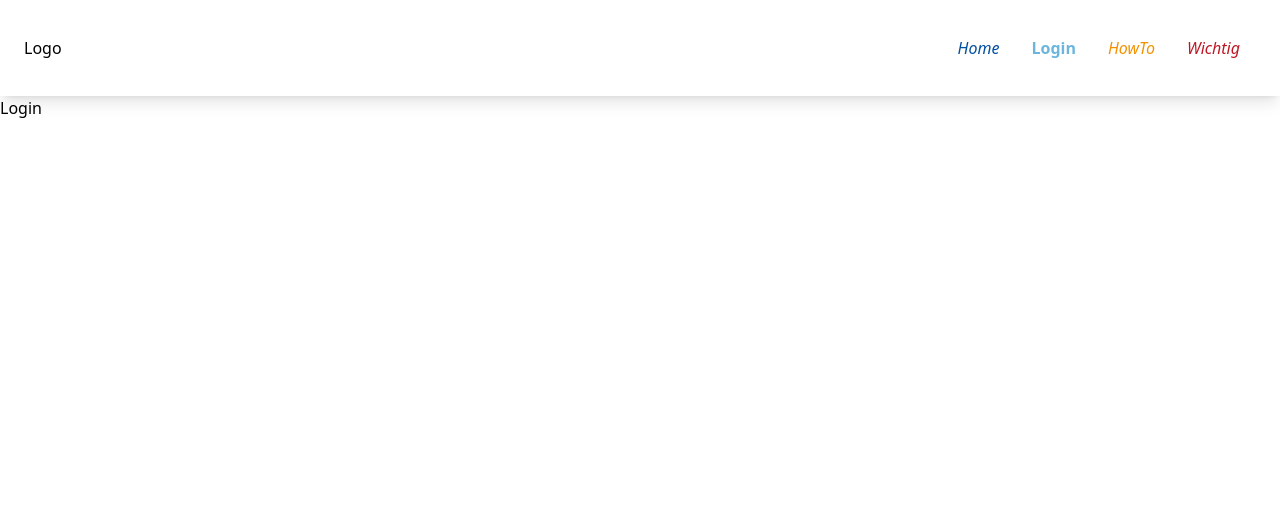
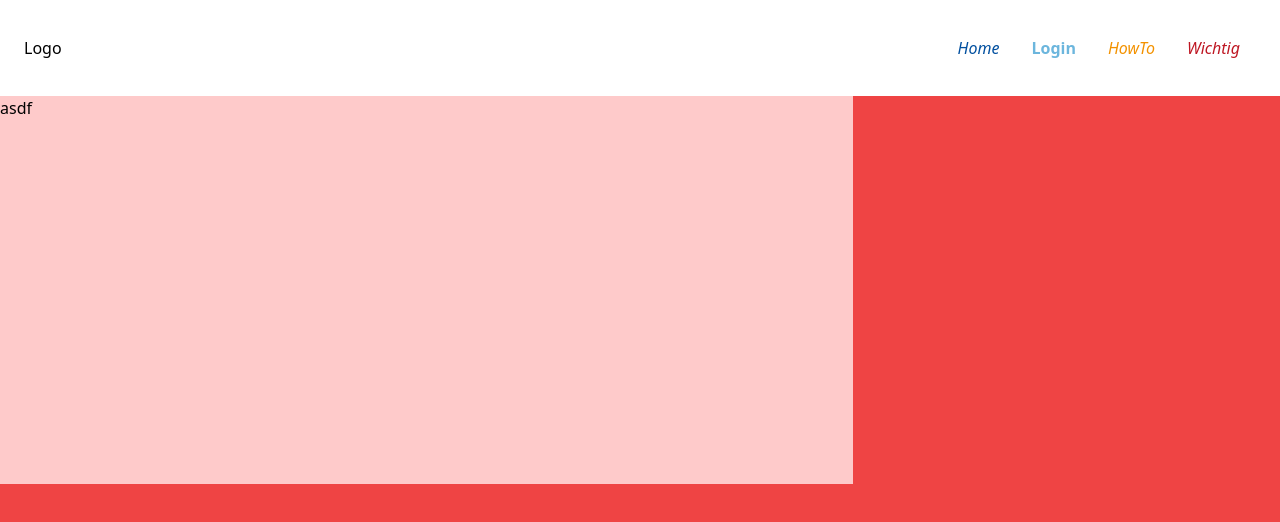
Before and after one commit to ManuelPuchner/3ahitm_medt_sommerprojekt, a React (Vite) app: page /login in a window 1280 px wide. Shown: the top 522 px of the page. Built offline with nearby package versions, Linux system fonts and the light colour scheme.

Commit message:
feat: smaller changes + documentation

```diff
--- a/src/main.tsx
+++ b/src/main.tsx
@@ -2,7 +2,7 @@ import React from "react";
 import ReactDOM from "react-dom/client";
 import "./index.css";
 
-import { BrowserRouter, createBrowserRouter, Route, RouterProvider, Routes } from "react-router-dom";
+import { BrowserRouter, Route, Routes } from "react-router-dom";
 
 import Layout from "./layout/Layout";
 
--- a/src/pages/Login.tsx
+++ b/src/pages/Login.tsx
@@ -2,8 +2,12 @@ import React from 'react'
 
 function Login() {
   return (
-    <div>Login</div>
-  )
+    <div className="relative h-[calc(100vh-24px)] bg-red-500">
+      <div className="login-card h-1/2 w-2/3 bg-red-200">
+        asdf
+      </div>
+    </div>
+  );
 }
 
 export default Login
```
Also changed, not shown: 2 other files (tests, documents, lock files or other folders).
